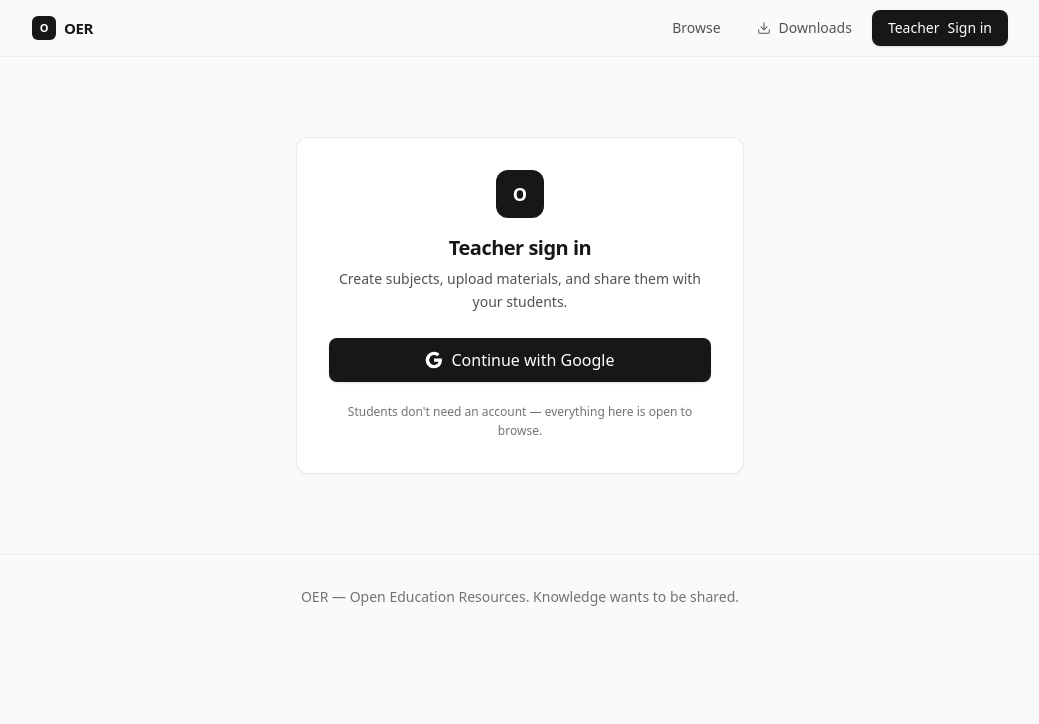
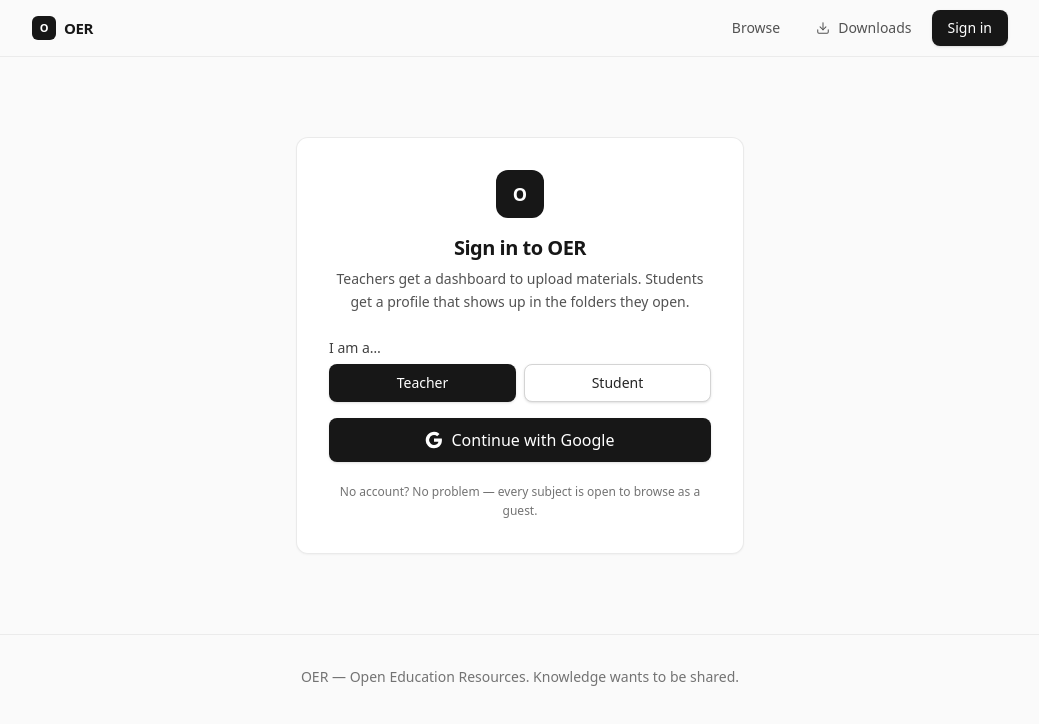
Before and after one commit to p64907439-jpg/oer, a Next.js app: page /login in a window 1280 px wide. Shown: the top 724 px of the page, without its empty margins (120-1159 px from the left). Built offline with nearby package versions, Linux system fonts and the light colour scheme; no server answers.

Commit message:
Add student accounts and folder viewer tracking (profile icons, signed-in only)

```diff
--- a/src/app/auth/callback/route.ts
+++ b/src/app/auth/callback/route.ts
@@ -1,5 +1,6 @@
 import { NextResponse } from "next/server";
 import { createClient } from "@/lib/supabase/server";
+import { cookies } from "next/headers";
 
 export async function GET(request: Request) {
   const { searchParams, origin } = new URL(request.url);
@@ -9,8 +10,16 @@ export async function GET(request: Request) {
 
   if (code) {
     const supabase = await createClient();
-    const { error } = await supabase.auth.exchangeCodeForSession(code);
+    const { error, data } = await supabase.auth.exchangeCodeForSession(code);
     if (!error) {
+      // Apply the teacher/student choice made on the login page.
+      const cookieStore = await cookies();
+      const role = cookieStore.get("oer_role")?.value;
+      if (data.user && (role === "teacher" || role === "student")) {
+        await supabase.from("profiles").update({ role }).eq("id", data.user.id);
+      }
+      if (role !== undefined) cookieStore.delete("oer_role");
+
       return NextResponse.redirect(`${origin}${safeNext}`);
     }
   }
--- a/src/app/dashboard/page.tsx
+++ b/src/app/dashboard/page.tsx
@@ -39,6 +39,7 @@ export default async function DashboardPage() {
       avatar_url: user.user_metadata?.avatar_url ?? null,
       headline: null,
       bio: null,
+      role: "teacher",
       created_at: new Date().toISOString(),
     } satisfies Profile);
 
--- a/src/app/login/actions.ts
+++ b/src/app/login/actions.ts
@@ -1,15 +1,30 @@
 "use server";
 
 import { createClient } from "@/lib/supabase/server";
-import { headers } from "next/headers";
+import type { AccountRole } from "@/lib/types";
+import { cookies, headers } from "next/headers";
 import { redirect } from "next/navigation";
 
-export async function signInWithGoogle(next?: string) {
+export async function signInWithGoogle(
+  next: string | undefined,
+  role: AccountRole = "teacher"
+) {
+  // Remember the teacher/student choice through the OAuth round-trip —
+  // the callback route applies it to the profile.
+  const cookieStore = await cookies();
+  cookieStore.set("oer_role", role, {
+    maxAge: 60 * 10,
+    httpOnly: true,
+    sameSite: "lax",
+    path: "/",
+  });
+
   const headerStore = await headers();
   const host = headerStore.get("host") ?? "localhost:3000";
   const protocol = host.startsWith("localhost") ? "http" : "https";
   const origin = `${protocol}://${host}`;
-  const safeNext = next && next.startsWith("/") ? next : "/dashboard";
+  const defaultNext = role === "student" ? "/" : "/dashboard";
+  const safeNext = next && next.startsWith("/") ? next : defaultNext;
 
   const supabase = await createClient();
   const { data, error } = await supabase.auth.signInWithOAuth({
--- a/src/app/login/page.tsx
+++ b/src/app/login/page.tsx
@@ -1,5 +1,4 @@
-import { signInWithGoogle } from "./actions";
-import { GoogleIcon } from "@/components/icons";
+import { SignInForm } from "./sign-in-form";
 import { SiteHeader } from "@/components/site-header";
 import { SiteFooter } from "@/components/site-footer";
 
@@ -22,30 +21,19 @@ export default async function LoginPage({
               O
             </span>
             <h1 className="mt-4 text-xl font-semibold tracking-tight">
-              Teacher sign in
+              Sign in to OER
             </h1>
             <p className="mt-1.5 text-sm leading-relaxed text-neutral-600">
-              Create subjects, upload materials, and share them with your
-              students.
+              Teachers get a dashboard to upload materials. Students get a
+              profile that shows up in the folders they open.
             </p>
           </div>
 
-          {error && (
-            <p className="mt-5 rounded-lg bg-red-50 px-3.5 py-2.5 text-sm text-red-600">
-              Sign-in failed ({error}). Please try again.
-            </p>
-          )}
-
-          <form action={signInWithGoogle.bind(null, next)} className="mt-6">
-            <button type="submit" className="btn btn-primary btn-lg w-full">
-              <GoogleIcon />
-              Continue with Google
-            </button>
-          </form>
+          <SignInForm next={next} error={error} />
 
           <p className="mt-5 text-center text-xs leading-relaxed text-neutral-500">
-            Students don&apos;t need an account — everything here is open to
-            browse.
+            No account? No problem — every subject is open to browse as a
+            guest.
           </p>
         </div>
       </main>
--- /dev/null
+++ b/src/app/login/sign-in-form.tsx
@@ -0,0 +1,49 @@
+"use client";
+
+import { GoogleIcon } from "@/components/icons";
+import type { AccountRole } from "@/lib/types";
+import { useState } from "react";
+import { signInWithGoogle } from "./actions";
+
+export function SignInForm({ next, error }: { next?: string; error?: string }) {
+  const [role, setRole] = useState<AccountRole>("teacher");
+
+  return (
+    <>
+      {error && (
+        <p className="mt-5 rounded-lg bg-red-50 px-3.5 py-2.5 text-sm text-red-600">
+          Sign-in failed ({error}). Please try again.
+        </p>
+      )}
+
+      <fieldset className="mt-6">
+        <legend className="label">I am a…</legend>
+        <div className="grid grid-cols-2 gap-2">
+          <button
+            type="button"
+            aria-pressed={role === "teacher"}
+            onClick={() => setRole("teacher")}
+            className={`btn ${role === "teacher" ? "btn-primary" : "btn-outline"}`}
+          >
+            Teacher
+          </button>
+          <button
+            type="button"
+            aria-pressed={role === "student"}
+            onClick={() => setRole("student")}
+            className={`btn ${role === "student" ? "btn-primary" : "btn-outline"}`}
+          >
+            Student
+          </button>
+        </div>
+      </fieldset>
+
+      <form action={signInWithGoogle.bind(null, next, role)} className="mt-4">
+        <button type="submit" className="btn btn-primary btn-lg w-full">
+          <GoogleIcon />
+          Continue with Google
+        </button>
+      </form>
+    </>
+  );
+}
--- a/src/app/subjects/[id]/page.tsx
+++ b/src/app/subjects/[id]/page.tsx
@@ -4,6 +4,7 @@ import { FileItem } from "@/components/file-item";
 import { FolderIcon } from "@/components/icons";
 import { RealtimeRefresh } from "@/components/realtime-refresh";
 import { ShareButton } from "@/components/share-dialog";
+import { SubjectViewers } from "@/components/subject-viewers";
 import { createClient } from "@/lib/supabase/server";
 import { formatBytes } from "@/lib/files";
 import type { FileRow, Profile } from "@/lib/types";
@@ -115,6 +116,9 @@ export default async function SubjectPage({
               </span>
             </Link>
           )}
+
+          {/* Signed-in viewers only — guests see nothing here */}
+          <SubjectViewers subjectId={id} />
         </header>
 
         {/* Files */}
--- a/src/components/site-header.tsx
+++ b/src/components/site-header.tsx
@@ -47,7 +47,7 @@ export async function SiteHeader() {
             </>
           ) : (
             <Link href="/login" className="btn btn-primary max-sm:px-3">
-              <span className="max-sm:hidden">Teacher </span>Sign in
+              Sign in
             </Link>
           )}
         </nav>
--- /dev/null
+++ b/src/components/subject-viewers.tsx
@@ -0,0 +1,155 @@
+"use client";
+
+import { createClient } from "@/lib/supabase/client";
+import type { SupabaseClient } from "@supabase/supabase-js";
+import { useEffect, useState } from "react";
+
+type Viewer = {
+  user_id: string;
+  viewed_at: string;
+  profiles: { full_name: string | null; avatar_url: string | null } | null;
+};
+
+/** PostgREST types the embedded to-one join as an array — normalize it. */
+type RawViewer = Omit<Viewer, "profiles"> & {
+  profiles:
+    | { full_name: string | null; avatar_url: string | null }[]
+    | { full_name: string | null; avatar_url: string | null }
+    | null;
+};
+
+async function fetchViewers(
+  supabase: SupabaseClient,
+  subjectId: string
+): Promise<Viewer[] | null> {
+  const { data, error } = await supabase
+    .from("subject_views")
+    .select("user_id, viewed_at, profiles(full_name, avatar_url)")
+    .eq("subject_id", subjectId)
+    .order("viewed_at", { ascending: false })
+    .limit(30);
+
+  if (error || !data) return null;
+
+  return (data as unknown as RawViewer[]).map((row) => ({
+    ...row,
+    profiles: Array.isArray(row.profiles)
+      ? (row.profiles[0] ?? null)
+      : row.profiles,
+  }));
+}
+
+/**
+ * "Who viewed this folder" — signed-in viewers are recorded and their
+ * profile icons shown in the folder. Guests see nothing (RLS blocks the
+ * list for anon, and nothing is recorded for them).
+ */
+export function SubjectViewers({ subjectId }: { subjectId: string }) {
+  const [enabled, setEnabled] = useState(false);
+  const [meId, setMeId] = useState<string | null>(null);
+  const [viewers, setViewers] = useState<Viewer[]>([]);
+  const [expanded, setExpanded] = useState(false);
+
+  useEffect(() => {
+    const supabase = createClient();
+    let cancelled = false;
+
+    async function load() {
+      const {
+        data: { user },
+      } = await supabase.auth.getUser();
+      if (cancelled || !user) return; // guest — stay hidden
+
+      setMeId(user.id);
+      setEnabled(true);
+
+      // Record this visit (refreshes viewed_at if already recorded).
+      await supabase.from("subject_views").upsert(
+        {
+          subject_id: subjectId,
+          user_id: user.id,
+          viewed_at: new Date().toISOString(),
+        },
+        { onConflict: "subject_id,user_id" }
+      );
+
+      const rows = await fetchViewers(supabase, subjectId);
+      if (!cancelled && rows) setViewers(rows);
+    }
+
+    load();
+
+    // Live updates as other signed-in people open the folder.
+    const channel = supabase
+      .channel(`subject-views-${subjectId}`)
+      .on(
+        "postgres_changes",
+        {
+          event: "*",
+          schema: "public",
+          table: "subject_views",
+          filter: `subject_id=eq.${subjectId}`,
+        },
+        () => {
+          fetchViewers(supabase, subjectId).then((rows) => {
+            if (!cancelled && rows) setViewers(rows);
+          });
+        }
+      )
+      .subscribe();
+
+    return () => {
+      cancelled = true;
+      supabase.removeChannel(channel);
+    };
+  }, [subjectId]);
+
+  if (!enabled || viewers.length === 0) return null;
+
+  const MAX_AVATARS = 8;
+  const shown = expanded ? viewers : viewers.slice(0, MAX_AVATARS);
+  const extra = viewers.length - shown.length;
+  const iAmHere = meId !== null && viewers.some((v) => v.user_id === meId);
+
+  return (
+    <div className="mt-5 flex flex-wrap items-center gap-x-2.5 gap-y-2 border-t border-neutral-100 pt-4">
+      <div className="flex -space-x-1.5">
+        {shown.map((v) => {
+          const name = v.profiles?.full_name ?? "Someone";
+          return v.profiles?.avatar_url ? (
+            // eslint-disable-next-line @next/next/no-img-element
+            <img
+              key={v.user_id}
+              src={v.profiles.avatar_url}
+              alt={name}
+              title={name}
+              className="h-6 w-6 rounded-full bg-white ring-2 ring-white"
+              referrerPolicy="no-referrer"
+            />
+          ) : (
+            <span
+              key={v.user_id}
+              title={name}
+              className="flex h-6 w-6 items-center justify-center rounded-full bg-neutral-200 text-[10px] font-semibold text-neutral-600 ring-2 ring-white"
+            >
+              {name.charAt(0).toUpperCase()}
+            </span>
+          );
+        })}
+      </div>
+      <p className="text-xs text-neutral-500">
+        {viewers.length === 1 ? "1 person has" : `${viewers.length} people have`}{" "}
+        viewed this folder{iAmHere ? " — including you" : ""}.
+      </p>
+      {extra > 0 && (
+        <button
+          type="button"
+          className="btn btn-ghost text-xs"
+          onClick={() => setExpanded(true)}
+        >
+          +{extra} more
+        </button>
+      )}
+    </div>
+  );
+}
--- a/src/lib/types.ts
+++ b/src/lib/types.ts
@@ -1,4 +1,6 @@
 export type { Database } from "./supabase/types";
+
+export type AccountRole = "teacher" | "student";
 
 export type Profile = {
   id: string;
@@ -6,6 +8,7 @@ export type Profile = {
   avatar_url: string | null;
   headline: string | null;
   bio: string | null;
+  role: AccountRole;
   created_at: string;
 };
 
```
Also changed, not shown: 1 other file (tests, documents, lock files or other folders).
